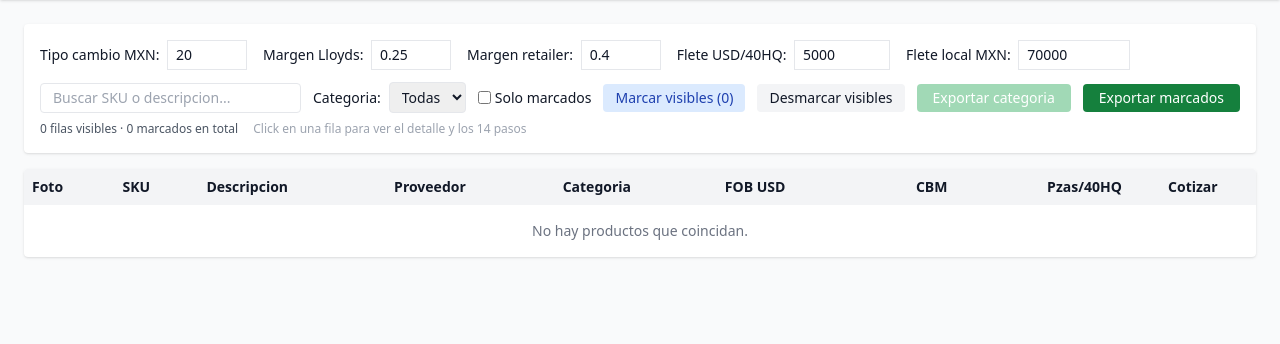
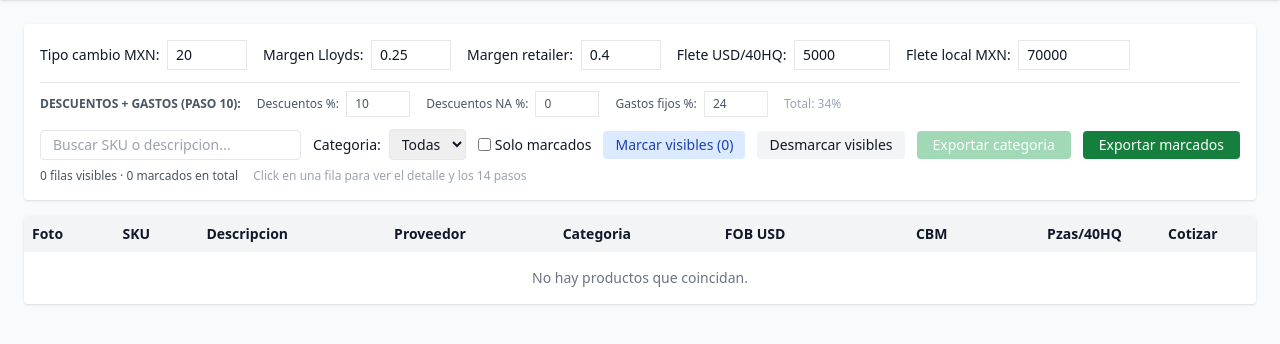
Before and after one commit to lloyds-git/cotizador-alibaba-v2, a FastAPI app: page / in a window 1280 px wide. Shown: the part 60-404 px from the top of the page. Run offline with FastAPI, Linux system fonts and the light colour scheme; data that the repository does not hold is empty; some libraries are stand-ins or nearby versions.

Commit message:
feat: descuentos/gastos editables en UI + defaults Lloyds mascotas
Salo aclaro: en su departamento los descuentos comerciales son 10%, los
descuentos no aplicables 0%, y gastos fijos 24%. Total_desc = 34% (no
52% como traia el motor original). Tambien quiere que estos sean
editables en la UI junto con TC, flete y margenes.

Cambios:
- app/cotizador/defaults.py: descuentos_pct 24->10, descuentos_na 4->0,
  gasto_fijo 24 (igual). Nuevo total default = 34%.
- routes.py /api/productos/<id>/cotizar: tres nuevos query params
  descuentos_pct, descuentos_na_pct, gasto_fijo_pct. Si vienen, ganan
  sobre los defaults via settings.
- UI: nueva fila bajo la barra superior con tres inputs y total en vivo.
  Watcher refresca el panel si abierto. State: descuentosPct=10,
  descuentosNaPct=0, gastoFijoPct=24.

Impacto en PLB005-STAINLESS:
  - paso 10 baja de 843.83 a 582.31
  - retail c/IVA baja de 1,853 a 1,348
  - precio psicologico baja de 1,849 a 1,349 (mas competitivo)

Tests: 67/67 OK (el motor ya lee de settings via _pick).

Co-Authored-By: Claude Opus 4.7 (1M context) <noreply@anthropic.com>

```diff
--- a/app/cotizador/defaults.py
+++ b/app/cotizador/defaults.py
@@ -35,9 +35,11 @@ DEFAULTS: dict[str, Decimal | list[Decimal] | str] = {
     "country_code": "MX",
 
     # Mexico (config_pais MX)
+    # Para Lloyds dept. mascotas: descuentos comerciales 10%, descuentos NA 0%,
+    # gastos fijos 24%. Total_desc = 34%. Editables en la UI por settings.
     "iva_pct": Decimal("16.00"),
-    "descuentos_pct": Decimal("24.00"),
-    "descuentos_na_pct": Decimal("4.00"),
+    "descuentos_pct": Decimal("10.00"),
+    "descuentos_na_pct": Decimal("0.00"),
     "gasto_fijo_pct": Decimal("24.00"),
     "psychological_prices_mx": [Decimal("29"), Decimal("49"), Decimal("69"), Decimal("99")],
     "psychological_prices_us": [Decimal("2.99"), Decimal("4.99"), Decimal("6.99"), Decimal("9.99")],
--- a/app/routes.py
+++ b/app/routes.py
@@ -256,6 +256,9 @@ def cotizar_14_pasos(
     margen_cliente: float | None = Query(None, description="Margen retailer (0-100)"),
     flete_maritimo_usd: float | None = Query(None, description="Flete maritimo USD/contenedor"),
     flete_local_mxn: float | None = Query(None, description="Flete local MXN por contenedor"),
+    descuentos_pct: float | None = Query(None, description="Descuentos comerciales % (0-100)"),
+    descuentos_na_pct: float | None = Query(None, description="Descuentos no aplicables % (0-100)"),
+    gasto_fijo_pct: float | None = Query(None, description="Gastos fijos % (0-100)"),
     piezas: int | None = Query(None, description="Piezas/40HQ override"),
 ):
     """Devuelve los 14 pasos del motor de cotizacion para un producto."""
@@ -272,9 +275,15 @@ def cotizar_14_pasos(
     from app.cotizador.lookup import resolver_arancel
     arancel = resolver_arancel(db, p.categoria, p.subcategoria, p.material)
 
-    # Settings: flete local default 70k MXN (Salo lo confirmo). El override
-    # del query string gana si viene.
+    # Settings: flete local default 70k MXN (Salo lo confirmo). Descuentos
+    # y gastos fijos editables. Cualquier override del query string gana.
     settings = {"flete_local_mxn": flete_local_mxn if flete_local_mxn is not None else 70000}
+    if descuentos_pct is not None:
+        settings["descuentos_pct"] = descuentos_pct
+    if descuentos_na_pct is not None:
+        settings["descuentos_na_pct"] = descuentos_na_pct
+    if gasto_fijo_pct is not None:
+        settings["gasto_fijo_pct"] = gasto_fijo_pct
 
     res = compute_for_row(
         row,
--- a/app/templates/productos.html
+++ b/app/templates/productos.html
@@ -20,6 +20,25 @@
       <label>Flete local MXN:
         <input type="number" step="1000" x-model.number="fleteLocal" class="border px-2 py-1 w-28 ml-1">
       </label>
+    </div>
+
+    <div class="flex gap-4 items-center flex-wrap mb-3 text-xs text-gray-600 border-t pt-2">
+      <span class="font-semibold uppercase">Descuentos + gastos (paso 10):</span>
+      <label>Descuentos %:
+        <input type="number" step="1" x-model.number="descuentosPct"
+               class="border px-2 py-1 w-16 ml-1">
+      </label>
+      <label>Descuentos NA %:
+        <input type="number" step="1" x-model.number="descuentosNaPct"
+               class="border px-2 py-1 w-16 ml-1">
+      </label>
+      <label>Gastos fijos %:
+        <input type="number" step="1" x-model.number="gastoFijoPct"
+               class="border px-2 py-1 w-16 ml-1">
+      </label>
+      <span class="text-gray-400">
+        Total: <span x-text="(descuentosPct + descuentosNaPct + gastoFijoPct).toFixed(0)"></span>%
+      </span>
     </div>
 
     <div class="flex gap-3 items-center flex-wrap">
@@ -343,6 +362,9 @@ function productosApp() {
     margenCliente: 0.40,
     fleteMaritimo: 5000,
     fleteLocal: 70000,
+    descuentosPct: 10,
+    descuentosNaPct: 0,
+    gastoFijoPct: 24,
     q: '',
     categoriaFiltro: '',
     soloMarcados: false,
@@ -362,6 +384,9 @@ function productosApp() {
       this.$watch('margenCliente', () => this.refrescarDetalle());
       this.$watch('fleteMaritimo', () => this.refrescarDetalle());
       this.$watch('fleteLocal', () => this.refrescarDetalle());
+      this.$watch('descuentosPct', () => this.refrescarDetalle());
+      this.$watch('descuentosNaPct', () => this.refrescarDetalle());
+      this.$watch('gastoFijoPct', () => this.refrescarDetalle());
     },
 
     async cargarCategorias() {
@@ -453,6 +478,9 @@ function productosApp() {
       params.set('margen_cliente', this.margenCliente * 100);
       params.set('flete_maritimo_usd', this.fleteMaritimo);
       params.set('flete_local_mxn', this.fleteLocal);
+      params.set('descuentos_pct', this.descuentosPct);
+      params.set('descuentos_na_pct', this.descuentosNaPct);
+      params.set('gasto_fijo_pct', this.gastoFijoPct);
       const r = await fetch(`/api/productos/${producto_id}/cotizar?` + params.toString());
       if (!r.ok) {
         alert('Error cargando detalle: ' + r.status);
```
